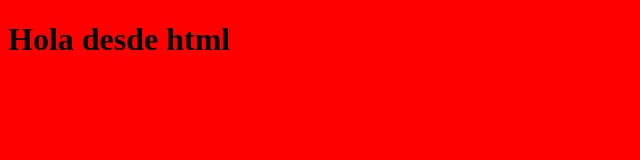
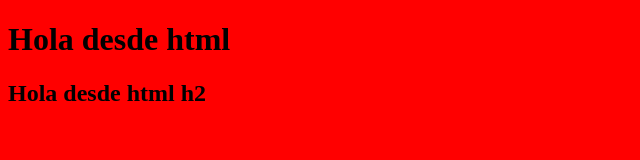
Before and after one commit to luhersan22/learning-git-lmhs, a plain HTML site: page index.html in a window 1280 px wide. Shown: the whole page, without its empty margins (0-640 px from the left). Drawn offline with Linux system fonts and the light colour scheme.

Commit message:
se agrega un h2

```diff
--- a/index.html
+++ b/index.html
@@ -10,6 +10,6 @@
 </head>
 <body>
     <h1>Hola desde html</h1>
-
+    <h2>Hola desde html h2</h2>
 </body>
 </html>
```
